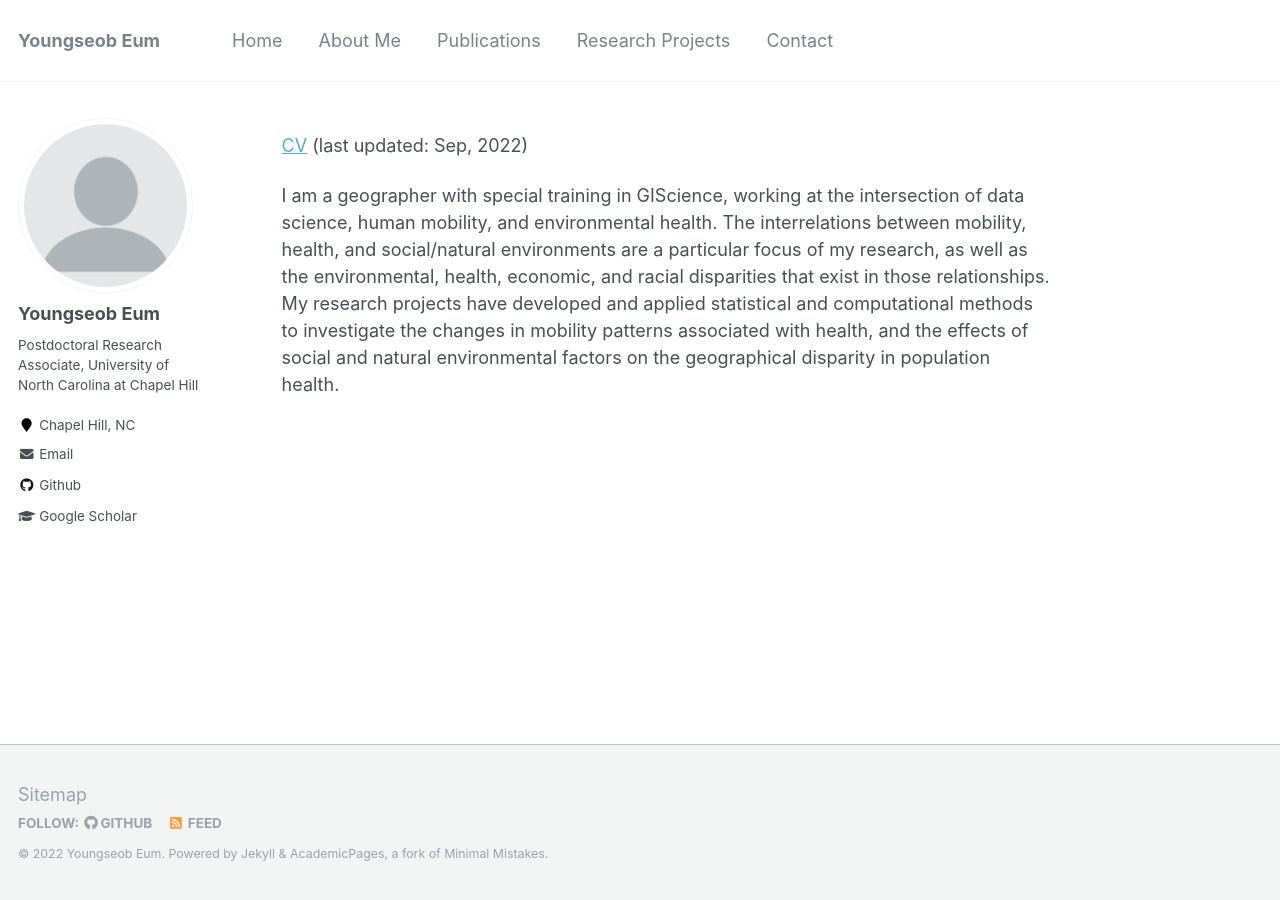
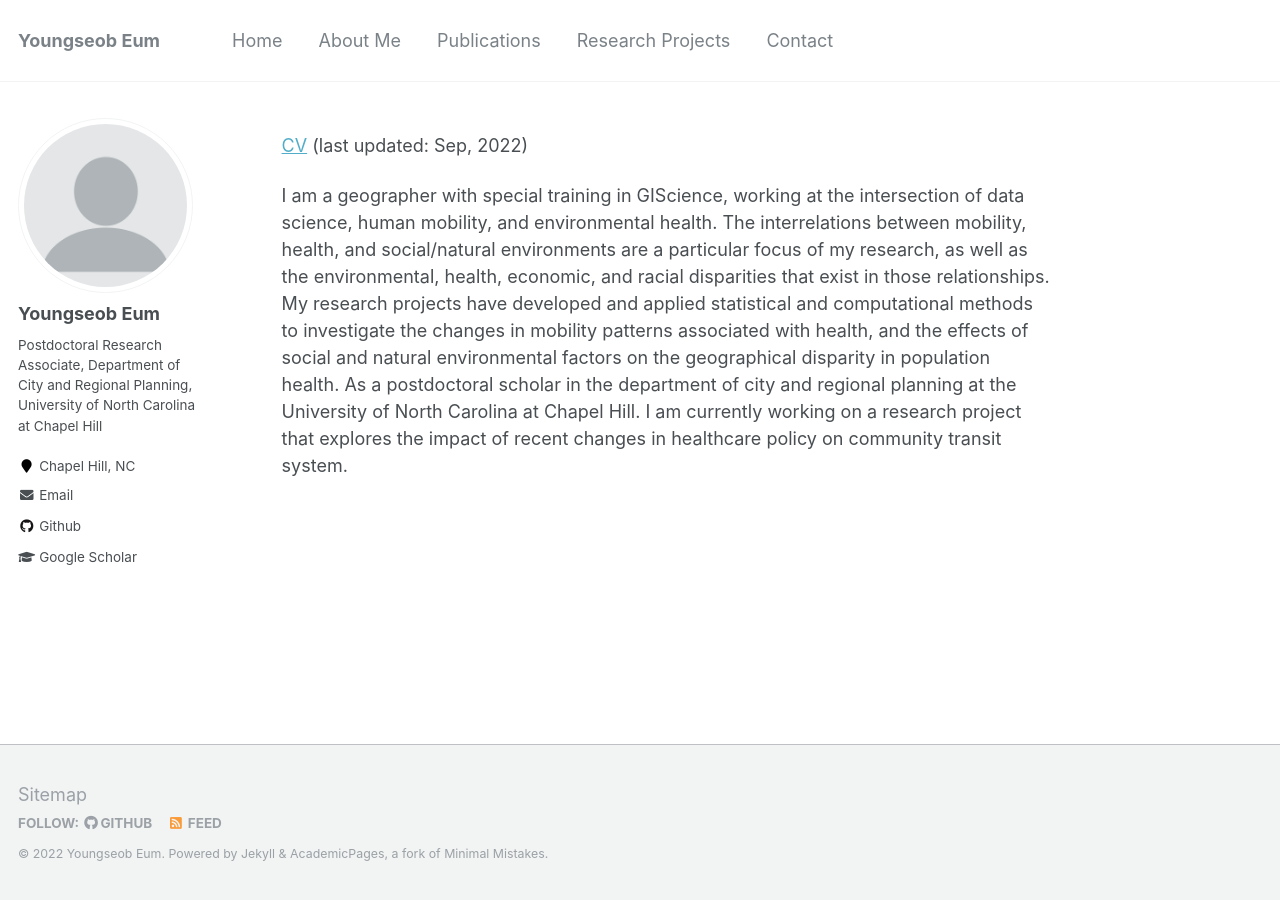
Before and after one commit to YoungseobEum/YoungseobEum.github.io, a Jekyll site: the page built from _pages/about.md, in a window 1280 px wide. Built offline with Jekyll 4.4.1, drawn with Linux system fonts in a browser that asks for light colours.

Commit message:
updateCV

```diff
--- a/_config.yml
+++ b/_config.yml
@@ -82,7 +82,7 @@ analytics:
 author:
   name             : "Youngseob Eum"
   avatar           : "profile.png"
-  bio              : "Postdoctoral Research Associate, University of North Carolina at Chapel Hill"
+  bio              : "Postdoctoral Research Associate, Department of City and Regional Planning, University of North Carolina at Chapel Hill"
   location         : "Chapel Hill, NC"
   employer         :
   pubmed           :
--- a/_pages/about.md
+++ b/_pages/about.md
@@ -8,6 +8,6 @@ redirect_from:
   - /about.html
 ---
 
-[CV](https://github.com/YoungseobEum/YoungseobEum.github.io/blob/master/files/cv.pdf) (last updated: Sep, 2022)
+[CV](https://youngseobeum.github.io/files/cv.pdf) (last updated: Sep, 2022)
 
-I am a geographer with special training in GIScience, working at the intersection of data science, human mobility, and environmental health. The interrelations between mobility, health, and social/natural environments are a particular focus of my research, as well as the environmental, health, economic, and racial disparities that exist in those relationships. My research projects have developed and applied statistical and computational methods to investigate the changes in mobility patterns associated with health, and the effects of social and natural environmental factors on the geographical disparity in population health.
+I am a geographer with special training in GIScience, working at the intersection of data science, human mobility, and environmental health. The interrelations between mobility, health, and social/natural environments are a particular focus of my research, as well as the environmental, health, economic, and racial disparities that exist in those relationships. My research projects have developed and applied statistical and computational methods to investigate the changes in mobility patterns associated with health, and the effects of social and natural environmental factors on the geographical disparity in population health. As a postdoctoral scholar in the department of city and regional planning at the University of North Carolina at Chapel Hill. I am currently working on a research project that explores the impact of recent changes in healthcare policy on community transit system.
```
Also changed, not shown: 4 other files.
